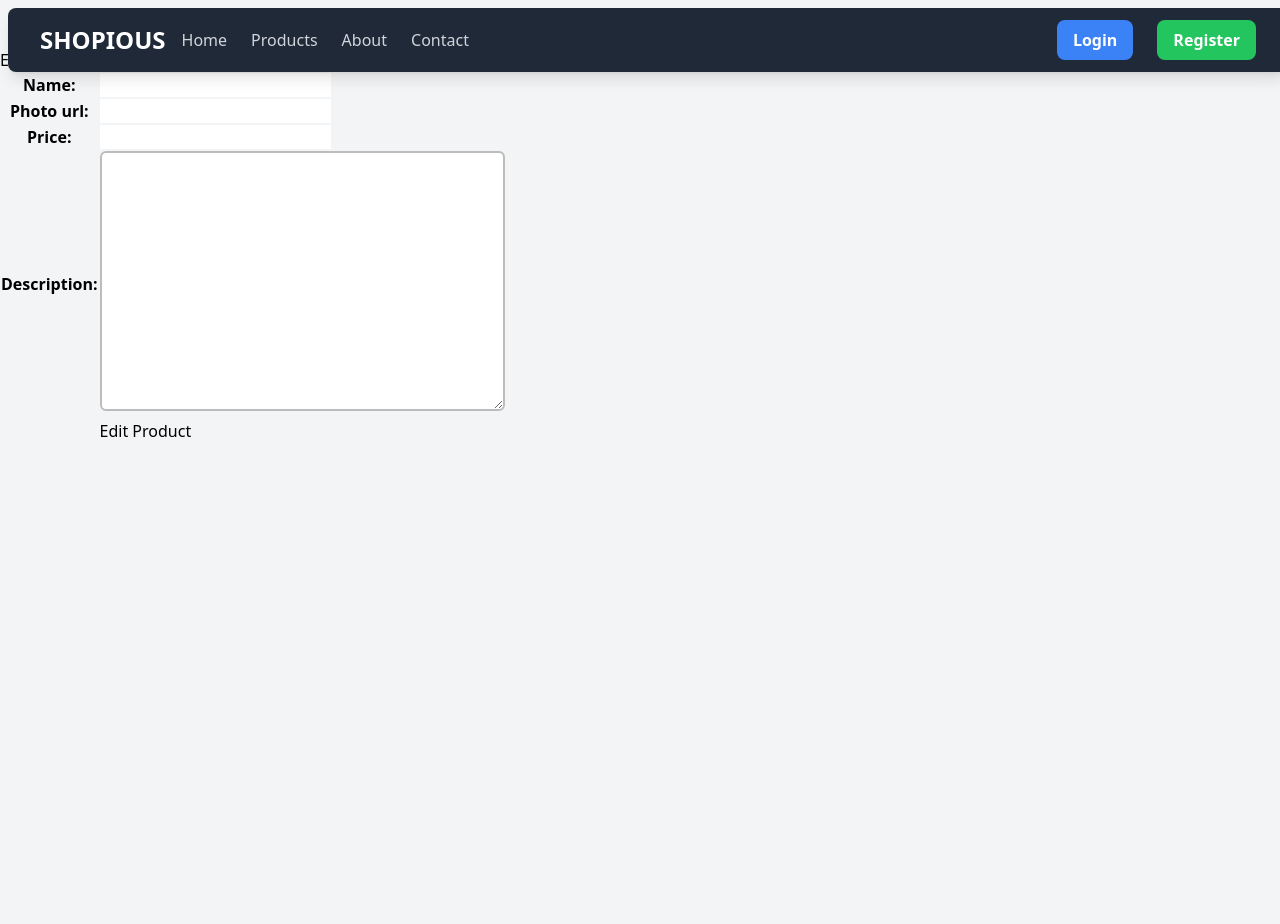
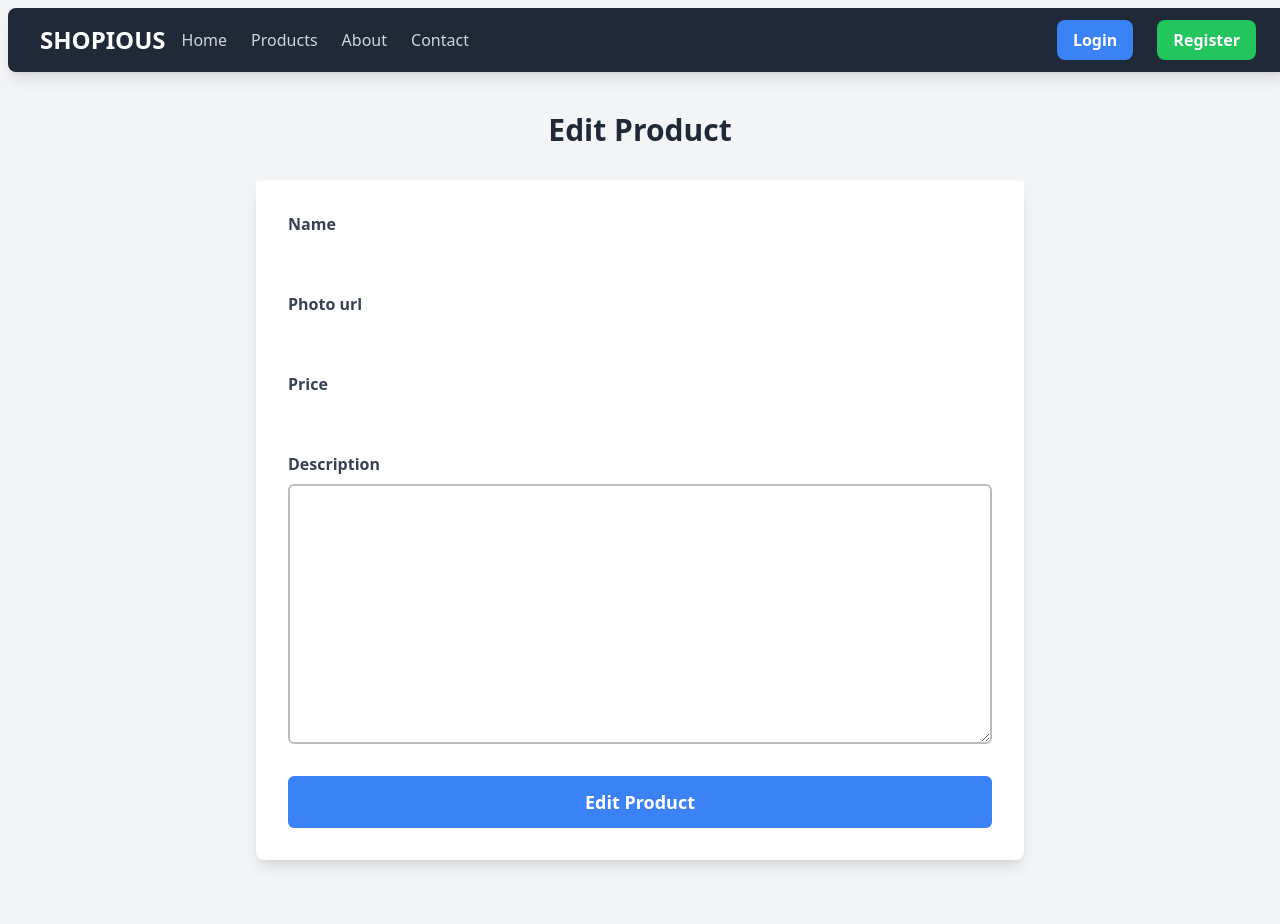
Before and after one commit to lutpiieee/shopious, a Django app: template main/templates/edit_product.html in a window 1280 px wide. Before the commit the page ends 437 px from the top, so only its background shows below. Run offline with Django 5.2, Linux system fonts and the light colour scheme; the template is opened without the code that fills it: values that come from a table or form of the project are taken from there, others are empty; some libraries are stand-ins or nearby versions.

Commit message:
update progres shopious

```diff
--- a/main/templates/edit_product.html
+++ b/main/templates/edit_product.html
@@ -5,19 +5,37 @@
 {% block content %}
 {% include 'navbar.html' %}
 
-<h1>Edit Product</h1>
+<!-- Page Title -->
+<div class="max-w-3xl mx-auto my-16">
+  <h1 class="text-3xl font-bold text-center text-gray-800 mb-8">Edit Product</h1>
 
-<form method="POST">
+  <!-- Form Section -->
+  <form method="POST" enctype="multipart/form-data" class="bg-white p-8 rounded-lg shadow-lg">
     {% csrf_token %}
-    <table>
-        {{ form.as_table }}
-        <tr>
-            <td></td>
-            <td>
-                <input type="submit" value="Edit Product"/>
-            </td>
-        </tr>
-    </table>
-</form>
+
+    <!-- Form Fields -->
+    <div class="space-y-6">
+      <!-- Render form fields dynamically -->
+      {% for field in form %}
+      <div class="flex flex-col">
+        <!-- Label -->
+        <label class="text-gray-700 font-semibold mb-2" for="{{ field.id_for_label }}">{{ field.label }}</label>
+        <!-- Input Field -->
+        {{ field }}
+
+        <!-- Error Handling -->
+        {% if field.errors %}
+          <p class="text-red-500 text-sm mt-1">{{ field.errors }}</p>
+        {% endif %}
+      </div>
+      {% endfor %}
+    </div>
+
+    <!-- Submit Button -->
+    <div class="mt-8">
+      <button type="submit" class="w-full bg-blue-500 text-white py-3 px-6 rounded-md font-bold text-lg hover:bg-blue-600 transition duration-300">Edit Product</button>
+    </div>
+  </form>
+</div>
 
 {% endblock %}
```
Also changed, not shown: main/templates/card_product.html (+8 -2 lines), static/images/image.png (added).
